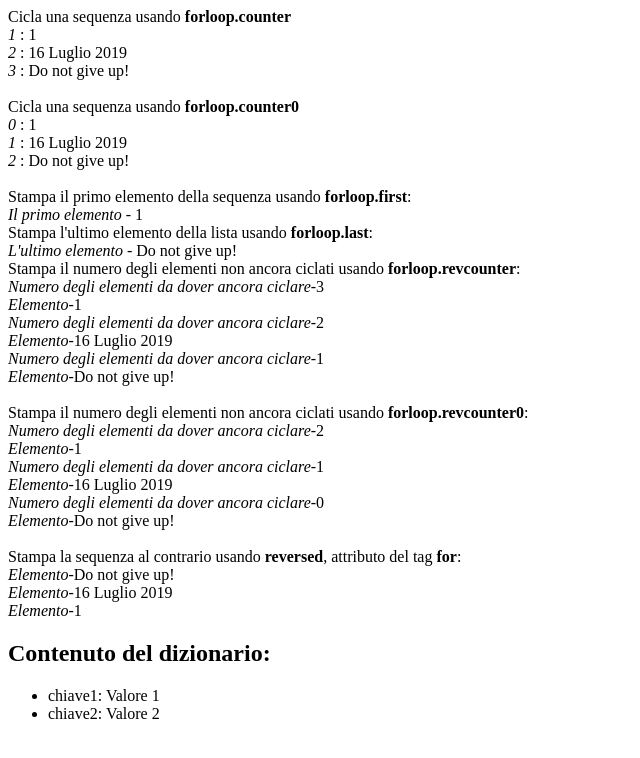
After one commit to ValentinaMarinelli/primo_progetto, a Django app: page /seconda_app/es_for in a window 1280 px wide. The commit adds this page. Shown: the top 758 px of the page, without its empty margins (0-640 px from the left). Run offline with Django 4.2, Linux system fonts and the light colour scheme.

Commit message:
Aggiornato: Passo 12

```diff
--- /dev/null
+++ b/seconda_app/templates/es_for.html
@@ -0,0 +1,70 @@
+<!DOCTYPE html>
+<html lang="it">
+<head>
+    <meta charset="UTF-8">
+    <meta name="viewport" content="width=device-width, initial-scale=1.0">
+    <title>Es For</title>
+</head>
+<body>
+    Cicla una sequenza usando <b>forloop.counter</b>
+    <br/>
+    {% for x in list2 %}
+        <i>{{ forloop.counter }}</i> : {{x}}<br>
+    {% endfor %}
+    <br/>
+
+    Cicla una sequenza usando <b>forloop.counter0</b>
+    <br/>
+    {% for x in list2 %}
+        <i>{{ forloop.counter0 }}</i> : {{x}}<br/>
+    {% endfor %}
+    <br/>
+
+    Stampa il primo elemento della sequenza usando <b>forloop.first</b>:
+    <br/>
+    {% for x in list2 %}
+        {% if forloop.first %}
+            <i>Il primo elemento</i> - {{x}}
+        {%endif%}
+    {%endfor%}
+    <br/>
+
+    Stampa l'ultimo elemento della lista usando <b>forloop.last</b>:
+    <br/>
+    {% for x in list2 %}
+        {% if forloop.last %}
+            <i>L'ultimo elemento</i> - {{x}}
+        {%endif%}
+    {%endfor%}
+    <br/>
+
+    Stampa il numero degli elementi non ancora ciclati usando <b>forloop.revcounter</b>:
+    <br/>
+    {% for x in list2 %}
+        <i>Numero degli elementi da dover ancora ciclare</i>-{{forloop.revcounter}}<br/>
+        <i>Elemento</i>-{{x}}<br/>
+    {%endfor%}
+    <br/>
+
+    Stampa il numero degli elementi non ancora ciclati usando <b>forloop.revcounter0</b>:
+    <br/>
+    {% for x in list2 %}
+        <i>Numero degli elementi da dover ancora ciclare</i>-{{forloop.revcounter0}}<br/>
+        <i>Elemento</i>-{{x}}<br/>
+    {%endfor%}
+    <br/>
+
+    Stampa la sequenza al contrario usando <b>reversed</b>, attributo del tag <b>for</b>:
+    <br/>
+    {% for x in list2 reversed %}
+        <i>Elemento</i>-{{x}}<br/>
+    {%endfor%}
+
+    <h2>Contenuto del dizionario: </h2>
+    <ul>
+        {% for key, value in my_dict.items %}
+            <li>{{ key }}: {{value}}</li>
+        {%endfor%}
+    </ul>
+</body>
+</html>
--- a/seconda_app/urls.py
+++ b/seconda_app/urls.py
@@ -5,4 +5,6 @@ app_name="seconda_app"
 urlpatterns=[
     path('es_if', es_if, name='es_if'),
     path('if_else_elif', if_else_elif, name='if_else_elif'),
+    path('es_for', es_for, name='es_for'),
+    path('', index_2, name='index_2'),
 ]
--- a/seconda_app/views.py
+++ b/seconda_app/views.py
@@ -1,4 +1,5 @@
 from django.shortcuts import render
+import datetime
 
 # Create your views here.
 
@@ -17,3 +18,14 @@ def if_else_elif(request):
         'var 3' : 100.50,
     }
     return render(request, "if_else_elif.html", context)
+
+def index_2(request):
+    return render(request, "index_2.html")
+
+def es_for(request):
+    context={
+        'list1' : [1, datetime.date(2019,7,16), 'Do not give up!'],
+        'list2' : [1, datetime.date(2019,7,16), 'Do not give up!'],
+        'my_dict' : {'chiave1': 'Valore 1', 'chiave2': 'Valore 2'},
+    }
+    return render(request, "es_for.html", context)
--- a/templates/index_root.html
+++ b/templates/index_root.html
@@ -8,7 +8,6 @@
 <body>
     <li><a href="/admin">Pannello admin</a></li>
     <li><a href="{% url 'prima_app:index'%}"> Index</a></li>
-    <li><a href="{% url 'seconda_app:es_if'%}"> Es If</a></li>
-    <li><a href="{% url 'seconda_app:if_else_elif'%}"> If-Else Elif</a></li>
+    <li><a href="{% url 'seconda_app:index_2'%}"> Index 2</a></li>
 </body>
 </html>
```
Also changed, not shown: seconda_app/templates/index_2.html (added, +15 -0 lines).
